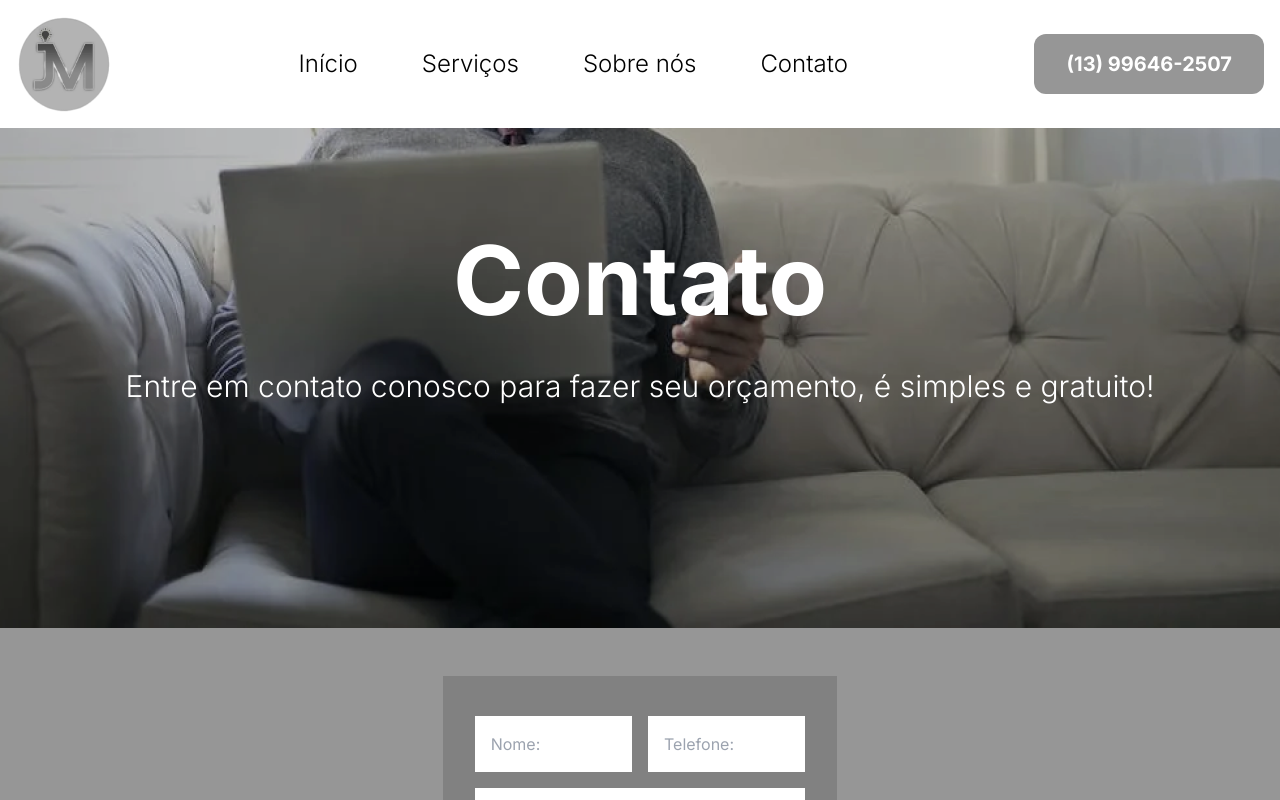
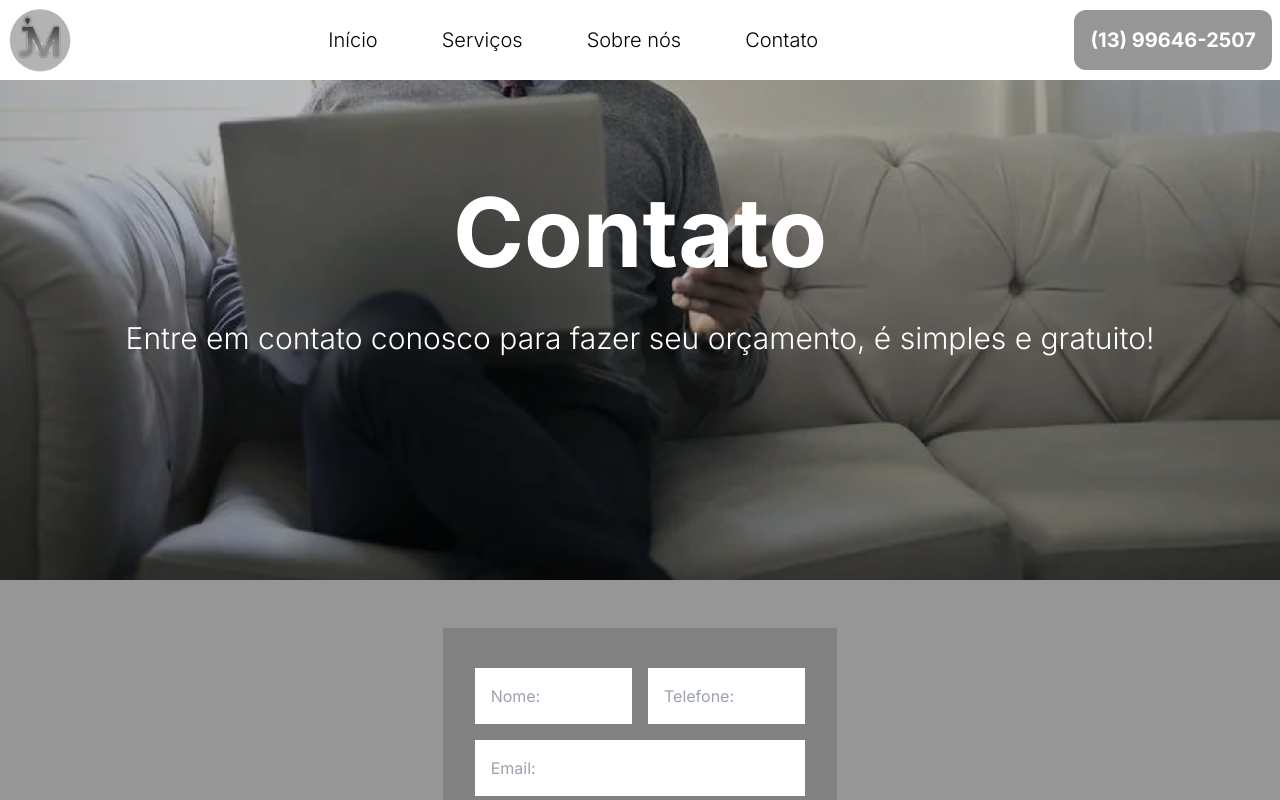
Before and after one commit to JellyFishDevelopment/jm-eletrica, a React (Vite) app: page /contact in a window 1280 px wide. Shown: the top 800 px of the page. Built offline with nearby package versions, Linux system fonts and the light colour scheme.

Commit message:
Ajuste de tamanho

```diff
--- a/src/components/Navbar.tsx
+++ b/src/components/Navbar.tsx
@@ -5,9 +5,13 @@ import logoImg from '../assets/logo-jm.png'
 export default function Navbar() {
   const [open, setOpen] = useState(true)
   return (
-    <nav className="p-4 font-light text-xl  w-full bg-white z-10">
+    <nav className="p-2 2xl:p-4 font-light text-xl  w-full bg-white z-10">
       <div className="container flex flex-wrap items-center justify-between mx-auto">
-        <img src={logoImg} className="w-24 h-24" alt="Logo JM" />
+        <img
+          src={logoImg}
+          className="w-16 h-16 2xl:w-24 2xl:h-24"
+          alt="Logo JM"
+        />
         <button
           onClick={() => setOpen(!open)}
           type="button"
@@ -30,7 +34,7 @@ export default function Navbar() {
           </svg>
         </button>
         <div className={`${open ? 'block' : 'hidden'} w-full md:w-auto`}>
-          <div className="flex flex-col md:flex-row md:space-x-16 md:mt-0 md:text-2xl  md:border-0 md:bg-white  ">
+          <div className="flex flex-col md:flex-row md:space-x-16 md:mt-0 lg:text-xl 2xl:text-2xl  md:border-0 md:bg-white  ">
             <Link className="my-2 text-center" to="/">
               Início
             </Link>
@@ -48,7 +52,7 @@ export default function Navbar() {
         <p
           className={`${
             open ? 'block' : 'hidden'
-          } text-center w-full md:w-auto font-bold text-white px-8 py-4 rounded-xl bg-[#969696]`}
+          } text-center w-full md:w-auto lg:text-xl 2xl:text-2xl font-bold text-white p-4 2xl:px-8 2xl:py-4 rounded-xl bg-[#969696]`}
         >
           (13) 99646-2507
         </p>
```
